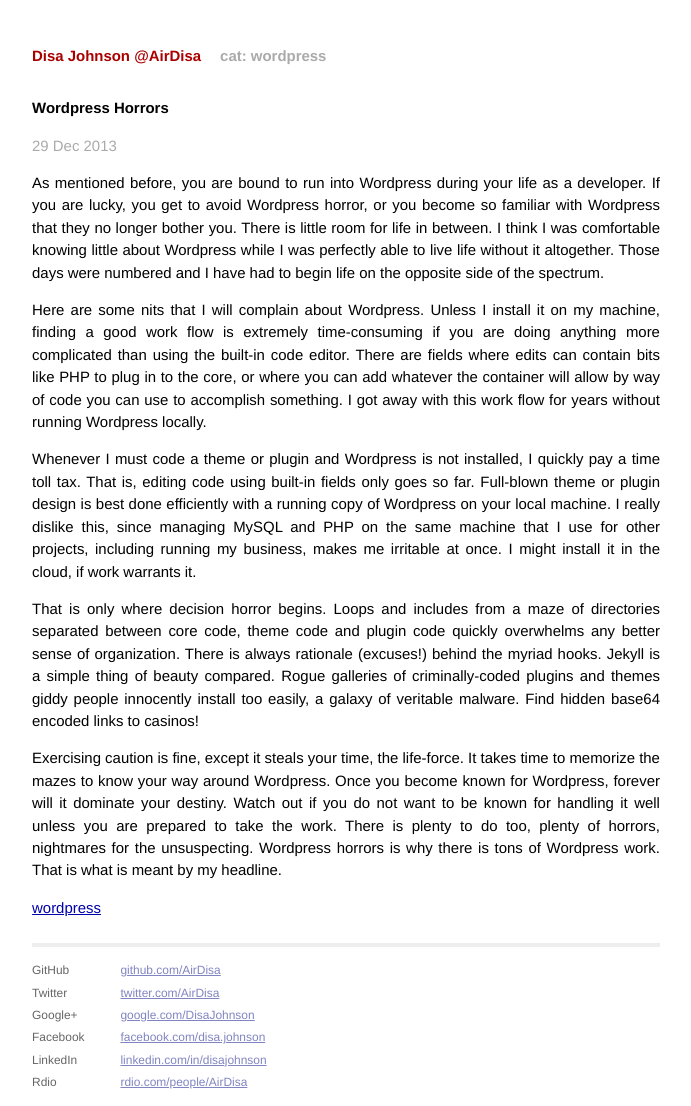
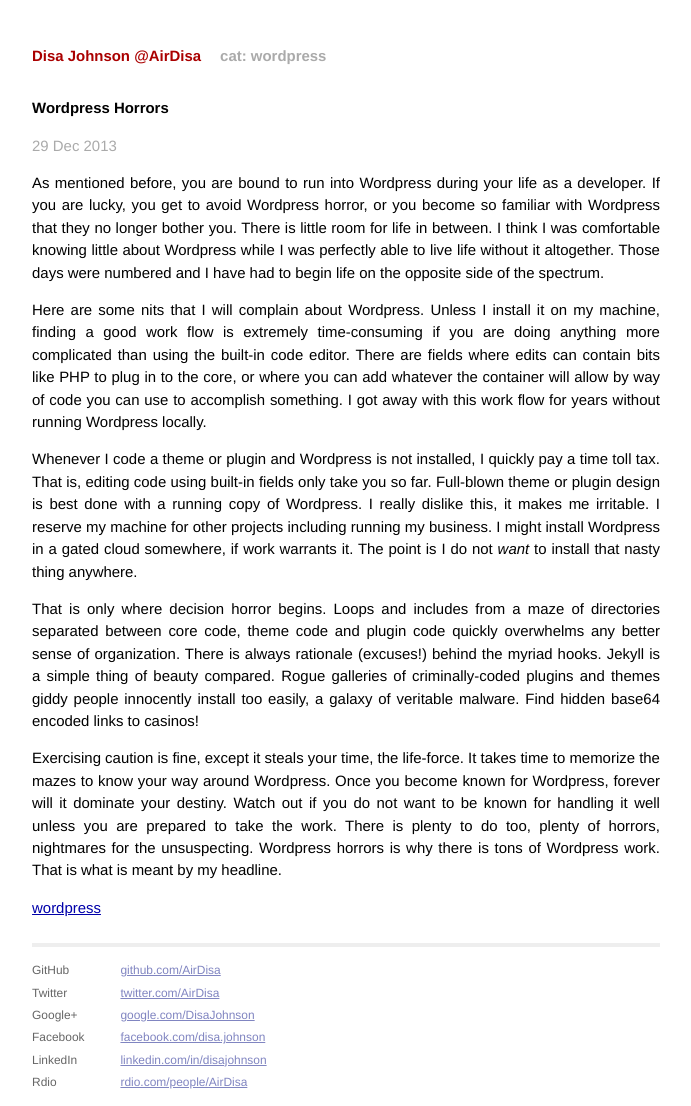
Before and after one commit to AirDisa/airdisa.github.io, a Jekyll site: the page built from _posts/2013-12-29-wordpress-horror.md, in a window 1280 px wide. Shown: the whole page, without its empty margins (294-985 px from the left). Built offline with Jekyll 4.4.1, drawn with Linux system fonts in a browser that asks for light colours; Markdown is read by kramdown in place of the engine named in the settings.

Commit message:
[0.1.10 Blog] Edit 2013-12-29

```diff
--- a/_posts/2013-12-29-wordpress-horror.md
+++ b/_posts/2013-12-29-wordpress-horror.md
@@ -12,7 +12,7 @@
 
 Here are some nits that I will complain about Wordpress. Unless I install it on my machine, finding a good work flow is extremely time-consuming if you are doing anything more complicated than using the built-in code editor. There are fields where edits can contain bits like PHP to plug in to the core, or where you can add whatever the container will allow by way of code you can use to accomplish something. I got away with this work flow for years without running Wordpress locally.
 
-Whenever I must code a theme or plugin and Wordpress is not installed, I quickly pay a time toll tax. That is, editing code using built-in fields only goes so far. Full-blown theme or plugin design is best done efficiently with a running copy of Wordpress on your local machine. I really dislike this, since managing MySQL and PHP on the same machine that I use for other projects, including running my business, makes me irritable at once. I might install it in the cloud, if work warrants it.
+Whenever I code a theme or plugin and Wordpress is not installed, I quickly pay a time toll tax. That is, editing code using built-in fields only take you so far. Full-blown theme or plugin design is best done with a running copy of Wordpress. I really dislike this, it makes me irritable. I reserve my machine for other projects including running my business. I might install Wordpress in a gated cloud somewhere, if work warrants it. The point is I do not *want* to install that nasty thing anywhere.
 
 That is only where decision horror begins. Loops and includes from a maze of directories separated between core code, theme code and plugin code quickly overwhelms any better sense of organization. There is always rationale (excuses!) behind the myriad hooks. Jekyll is a simple thing of beauty compared. Rogue galleries of criminally-coded plugins and themes giddy people innocently install too easily, a galaxy of veritable malware. Find hidden base64 encoded links to casinos!
 
```
Also changed, not shown: 2 other files.
